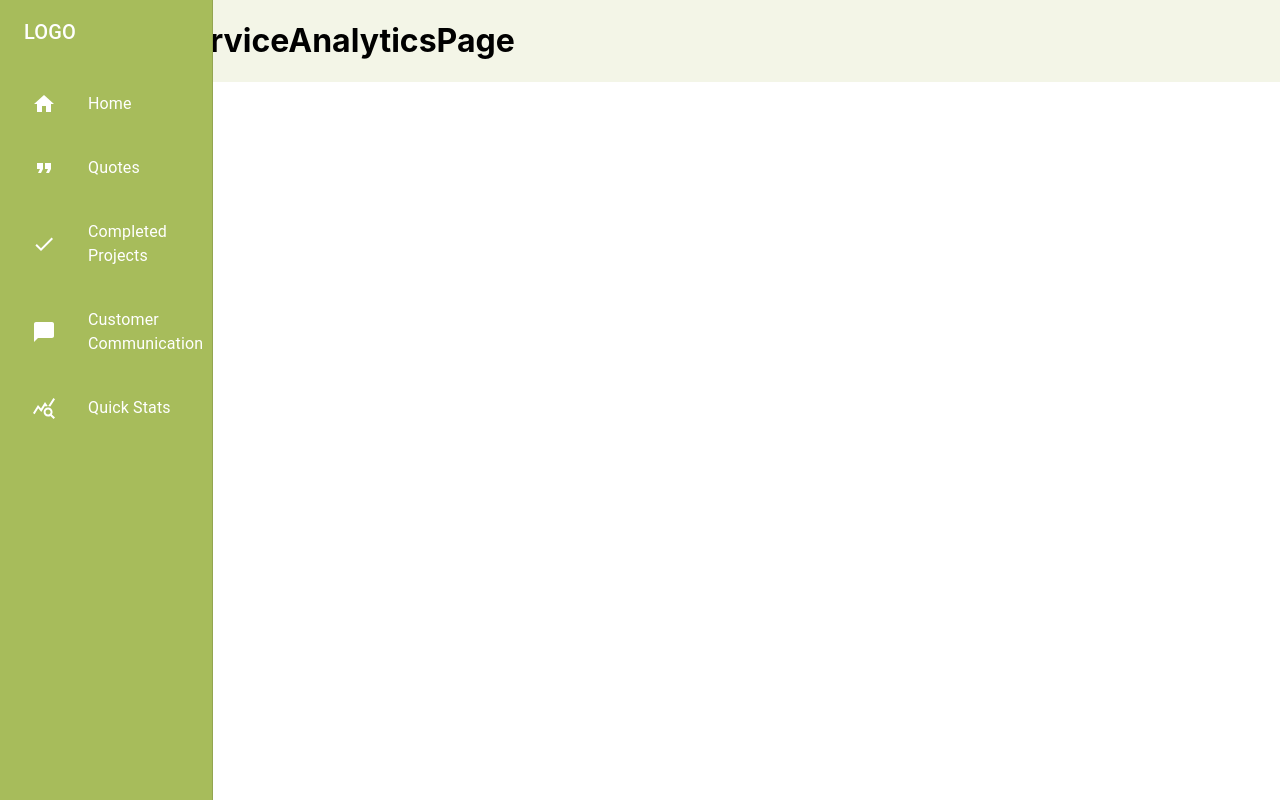
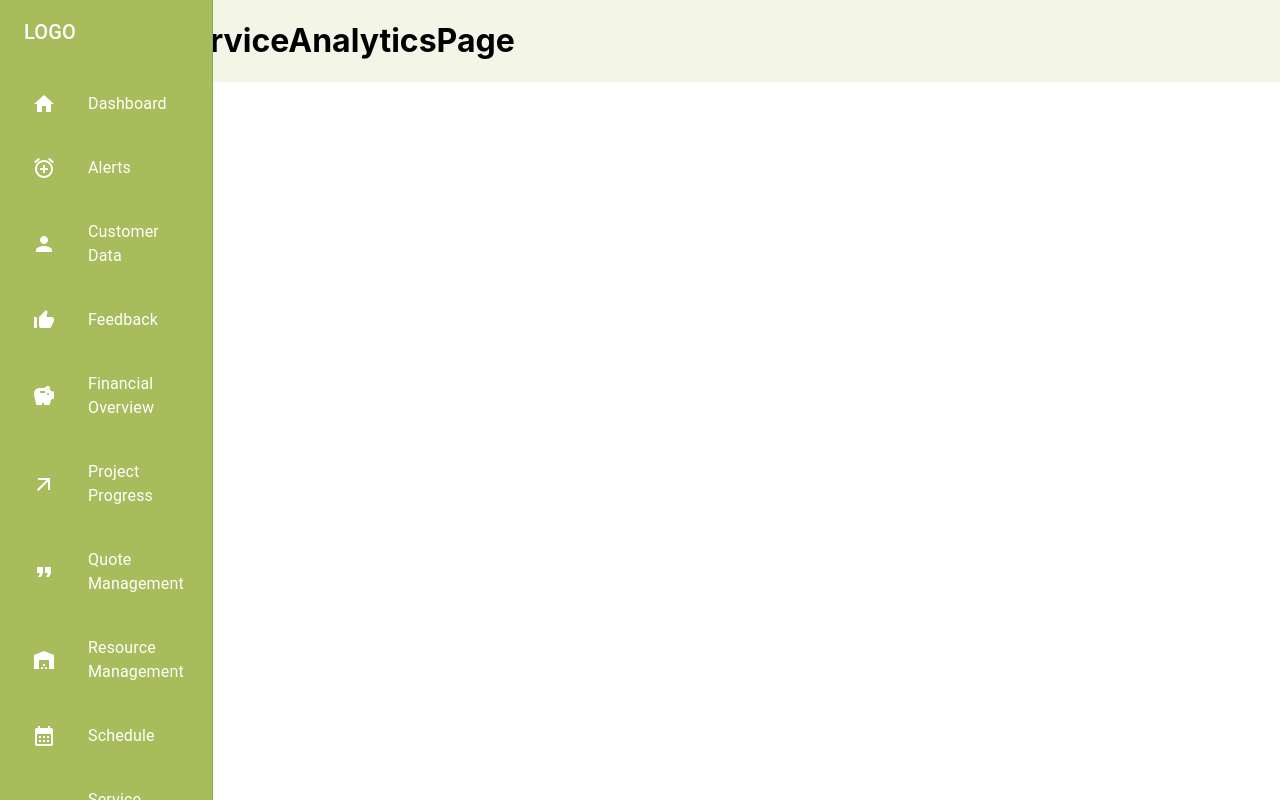
Before and after one commit to johnlundy94/VerdantVisionsAdminWebsite, a React (Create React App) app: page /service-analytics in a window 1280 px wide. Built offline with nearby package versions, Linux system fonts and the light colour scheme.

Commit message:
Updated link icons

```diff
--- a/src/components/Nav.js
+++ b/src/components/Nav.js
@@ -15,32 +15,62 @@ import {
   ListItemButton,
 } from "@mui/material";
 import HomeIcon from "@mui/icons-material/Home";
-import CheckIcon from "@mui/icons-material/Check";
+import AlarmAddIcon from "@mui/icons-material/AlarmAdd";
+import PersonIcon from "@mui/icons-material/Person";
+import ThumbUpAltIcon from "@mui/icons-material/ThumbUpAlt";
+import SavingsIcon from "@mui/icons-material/Savings";
+import ArrowOutwardIcon from "@mui/icons-material/ArrowOutward";
 import FormatQuoteIcon from "@mui/icons-material/FormatQuote";
-import ChatBubbleIcon from "@mui/icons-material/ChatBubble";
-import QueryStatsIcon from "@mui/icons-material/QueryStats";
+import WarehouseIcon from "@mui/icons-material/Warehouse";
+import CalendarMonthIcon from "@mui/icons-material/CalendarMonth";
+import TimelineIcon from "@mui/icons-material/Timeline";
 import { useLocation, useNavigate } from "react-router-dom";
 
 const pages = [
-  { name: "Home", path: "/", type: "link", icon: HomeIcon },
-  { name: "Quotes", path: "/quoteManage", type: "link", icon: FormatQuoteIcon },
+  { name: "Dashboard", path: "/", type: "link", icon: HomeIcon },
+  { name: "Alerts", path: "/alerts", type: "link", icon: AlarmAddIcon },
   {
-    name: "Completed Projects",
-    path: "/completed",
+    name: "Customer Data",
+    path: "/customer-data",
     type: "link",
-    icon: CheckIcon,
+    icon: PersonIcon,
+  },
+  { name: "Feedback", path: "/feedback", type: "link", icon: ThumbUpAltIcon },
+  {
+    name: "Financial Overview",
+    path: "/financial-overview",
+    type: "link",
+    icon: SavingsIcon,
   },
   {
-    name: "Customer Communication",
-    path: "/communication",
+    name: "Project Progress",
+    path: "/project-progress",
     type: "link",
-    icon: ChatBubbleIcon,
+    icon: ArrowOutwardIcon,
   },
   {
-    name: "Quick Stats",
-    path: "/quick",
+    name: "Quote Management",
+    path: "/quote-manage",
     type: "link",
-    icon: QueryStatsIcon,
+    icon: FormatQuoteIcon,
+  },
+  {
+    name: "Resource Management",
+    path: "/resource-manage",
+    type: "link",
+    icon: WarehouseIcon,
+  },
+  {
+    name: "Schedule",
+    path: "/schedule",
+    type: "link",
+    icon: CalendarMonthIcon,
+  },
+  {
+    name: "Service Analytics",
+    path: "/service-analytics",
+    type: "link",
+    icon: TimelineIcon,
   },
 ];
 
```
